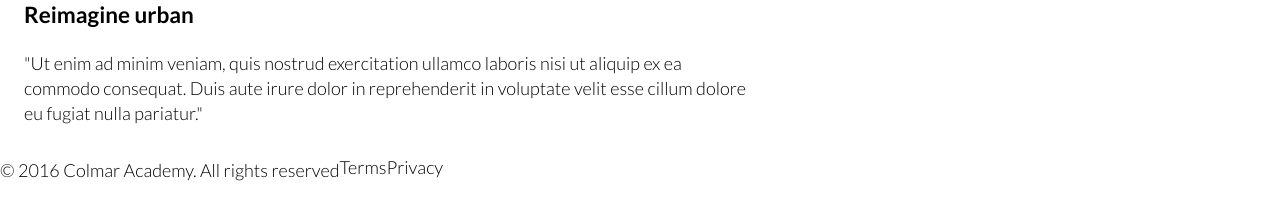
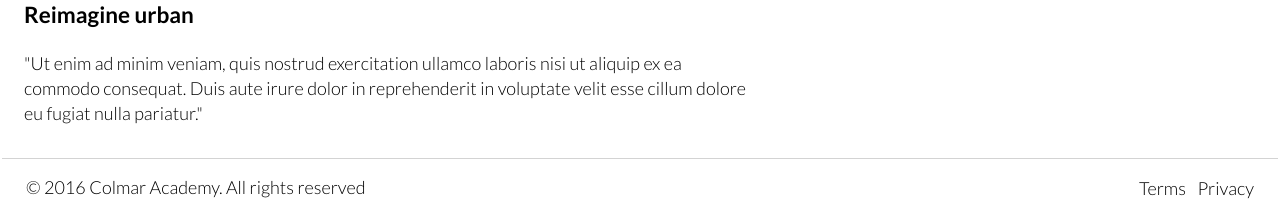
Before and after one commit to jdeel/colmar-academy, a plain HTML site: page index.html in a window 1280 px wide. Shown: the part 2776-2992 px from the top of the page. Before the commit the page ends 2959 px from the top, so only its background shows below. Drawn offline with Linux system fonts and the light colour scheme.

Commit message:
Lay out footer.

```diff
--- a/index.html
+++ b/index.html
@@ -183,9 +183,11 @@
 
     <!-- Footer Content -->
     <footer class="flex-container">
-      <p>&copy; 2016 Colmar Academy. All rights reserved</p>
-      <a href="#">Terms</a>
-      <a href="#">Privacy</a>
+      <p class="copyright">&copy; 2016 Colmar Academy. All rights reserved</p>
+      <div class="legal">
+        <a href="#">Terms</a>
+        <a href="#">Privacy</a>
+      </div>
     </footer>
 
   </body>
--- a/resources/css/style.css
+++ b/resources/css/style.css
@@ -247,3 +247,15 @@ banner p {
 }
 
 /* Footer Styles */
+
+footer {
+  padding: 16px 24px;
+  margin: 0 2px;
+  border-top: 1px solid lightgray;
+  justify-content: space-between;
+  align-items: center;
+}
+
+.legal a {
+  margin-left: 8px;
+}
```
